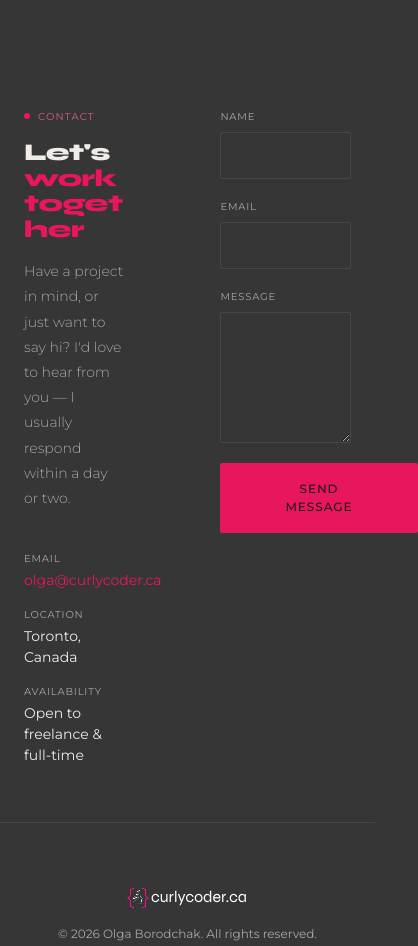
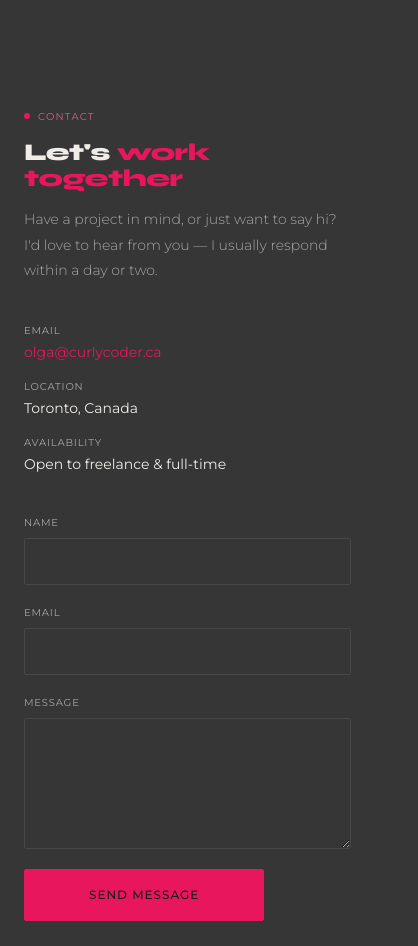
Before and after one commit to OlgaBorodchak/curlycoder, a website built with Vite: page index.html in a window 390 px wide. Shown: the part 3865-4811 px from the top of the page, 418 px wide, since content can reach past the window. Built offline with nearby package versions, Linux system fonts and the light colour scheme.

Commit message:
fix: update contact styles for consistency and add responsive layout for contact grid

```diff
--- a/src/styles/contact.css
+++ b/src/styles/contact.css
@@ -73,7 +73,7 @@
   color: var(--color-text-primary);
 }
 
-.caret-color {
+.contact-input-caret {
   caret-color: var(--color-accent);
 }
 
@@ -149,7 +149,7 @@
 }
 
 .contact-status-success {
-  color: #97C459;
+  color: #97c459;
   border-color: #639922;
   background-color: rgba(151, 196, 89, 0.08);
 }
@@ -159,3 +159,10 @@
   border-color: var(--color-accent);
   background-color: rgba(232, 23, 93, 0.08);
 }
+
+@media (max-width: 768px) {
+  .contact-grid {
+    grid-template-columns: 1fr;
+    gap: var(--space-8);
+  }
+}
```
